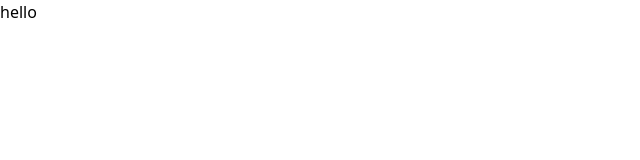
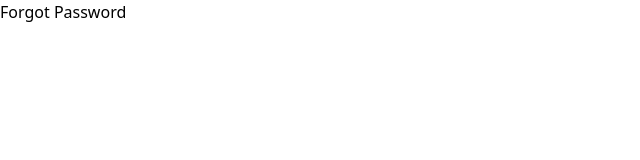
Before and after one commit to YuvrajJhaa/BudhwarPeth, a React (Create React App) app: page /forgot-password in a window 1280 px wide. Shown: the top 160 px of the page, without its empty margins (0-640 px from the left). Built offline with nearby package versions, Linux system fonts and the light colour scheme.

Commit message:
Added new Pages

```diff
--- a/package.json
+++ b/package.json
@@ -8,6 +8,8 @@
     "@testing-library/user-event": "^13.5.0",
     "react": "^18.2.0",
     "react-dom": "^18.2.0",
+    "react-router": "^6.14.1",
+    "react-router-dom": "^6.14.1",
     "react-scripts": "5.0.1",
     "web-vitals": "^2.1.4"
   },
--- a/src/App.js
+++ b/src/App.js
@@ -1,8 +1,27 @@
 import React from "react";
+import { BrowserRouter as Router , Routes, Route } from "react-router-dom";
+import Profile from "./pages/Profile";
+import Offers from "./pages/Offers";
+import ForgotPassword from "./pages/ForgotPassword";
+import SignIn from "./pages/SignIn";
+import SignUp from "./pages/SignUp";
+import Home from "./pages/Home";
+
 
 function App() {
   return (
-    <div>hello</div>
+    <>
+      <Router>
+        <Routes>
+          <Route path="/homepage" element={<Home/>}/>
+          <Route path="/profile" element={<Profile/>}/>
+          <Route path="/offers" element={<Offers/>}/>
+          <Route path="/forgot-password" element={<ForgotPassword/>}/>
+          <Route path="/sign-in" element={<SignIn/>}/>
+          <Route path="/sign-up" element={<SignUp/>}/>
+        </Routes>
+      </Router>
+    </>
   );
 }
 
--- /dev/null
+++ b/src/Home.jsx
@@ -0,0 +1,9 @@
+import React from 'react'
+
+export default function Home() {
+  return (
+    <div>
+        Home
+    </div>
+  )
+}
--- /dev/null
+++ b/src/pages/ForgotPassword.jsx
@@ -0,0 +1,9 @@
+import React from 'react'
+
+export default function ForgotPassword() {
+  return (
+    <div>
+      Forgot Password
+    </div>
+  )
+}
--- /dev/null
+++ b/src/pages/Offers.jsx
@@ -0,0 +1,9 @@
+import React from 'react'
+
+export default function Offers() {
+  return (
+    <div>
+      Offers
+    </div>
+  )
+}
```
Also changed, not shown: src/pages/Home.jsx (added), src/pages/Profile.jsx (added), src/pages/SignIn.jsx (added), src/pages/SignUp.jsx (added), 1 other file (tests, documents, lock files or other folders).
